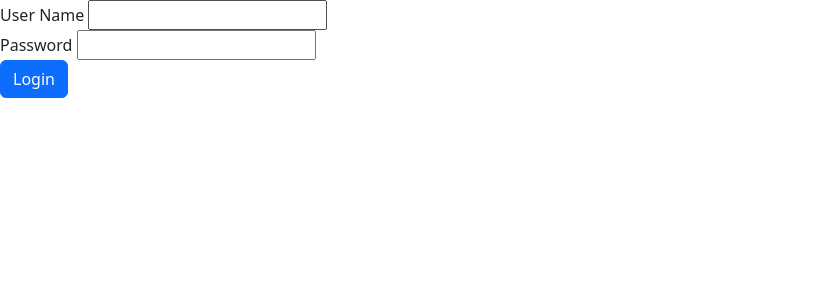
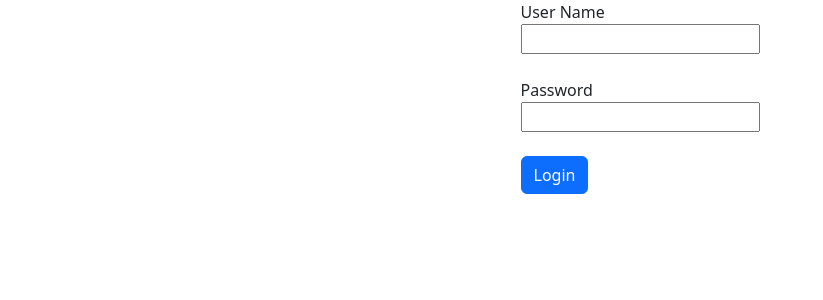
Before and after one commit to genesisscv/fit-tracker-frontend, an Angular app: page /login in a window 1280 px wide. Shown: the top 300 px of the page, without its empty margins (0-823 px from the left). Built offline with nearby package versions, Linux system fonts and the light colour scheme.

Commit message:
style error and form

```diff
--- a/src/app/pages/login/components/login-form/login-form.component.html
+++ b/src/app/pages/login/components/login-form/login-form.component.html
@@ -1,15 +1,16 @@
 <ng-container *ngIf="form">
-  <div>
   <form [formGroup]="form" (submit)="onSubmit()">
-    <div>
+    <div class="mb-4">
       <label>
         User Name
+        <br/>
         <input formControlName="userName">
       </label>
     </div>
-    <div>
+    <div class="mb-4">
       <label>
         Password
+        <br/>
         <input formControlName="password" type="password">
       </label>
     </div>
@@ -17,5 +18,4 @@
       Login
     </button>
   </form>
-  </div>
 </ng-container>
--- a/src/app/pages/login/components/login-form/login-form.component.scss
+++ b/src/app/pages/login/components/login-form/login-form.component.scss
@@ -0,0 +1,3 @@
+input.ng-invalid.ng-touched {
+  border-color: red;
+}
--- a/src/app/pages/login/login.component.html
+++ b/src/app/pages/login/login.component.html
@@ -1 +1,5 @@
-<login-form></login-form>
+<div class="container">
+  <div class="d-flex justify-content-center">
+    <login-form></login-form>
+  </div>
+</div>
```
